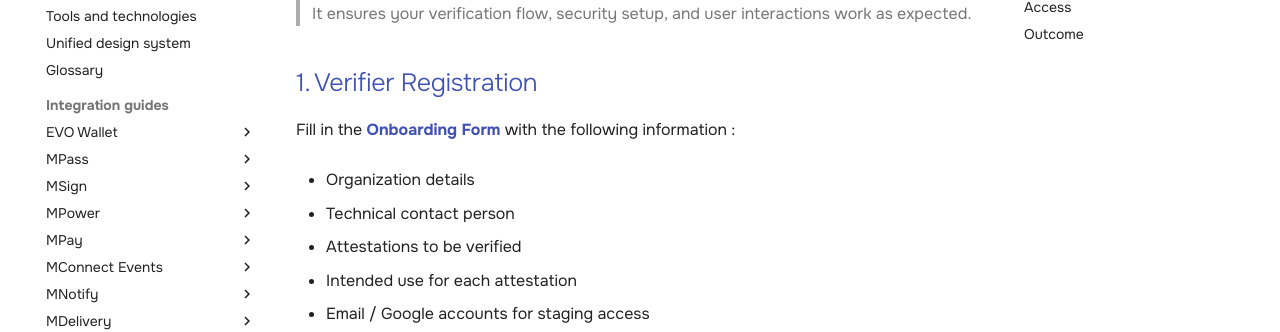
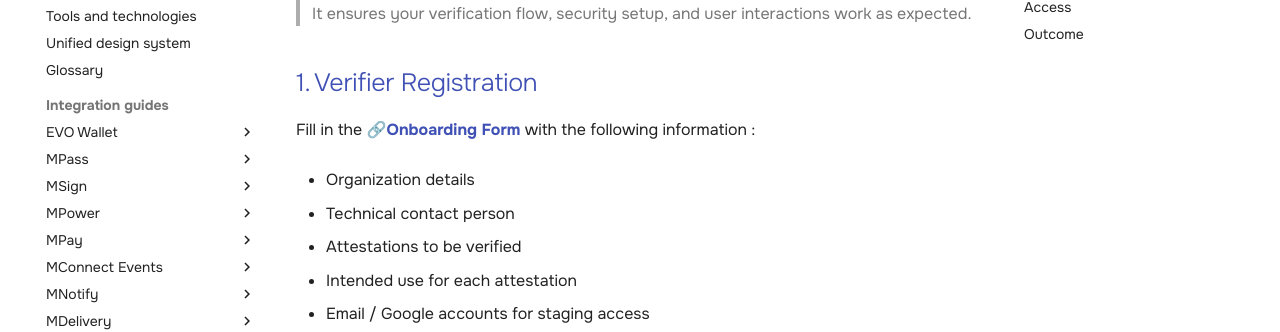
Before and after one commit to egov-moldova/egov4dev, an MkDocs documentation site: the page built from docs/guides/evo-wallet/integration.md, in a window 1280 px wide and 900 px high. Shown: the part 230-562 px from the top of the window. Built offline with MkDocs 1.6.1 and Material for MkDocs 9.7.7, drawn with Linux system fonts in a browser that asks for light colours.

```diff
--- a/docs/guides/evo-wallet/integration.md
+++ b/docs/guides/evo-wallet/integration.md
@@ -8,7 +8,7 @@ Staging environment (Testing phase)
 ## 1. Verifier Registration
 
 
-Fill in the [**Onboarding Form**](https://forms.office.com/e/4h5RFQGqda) with the following information :
+Fill in the 🔗[**Onboarding Form**](https://forms.office.com/e/4h5RFQGqda) with the following information :
 
 *   Organization details
 
```
